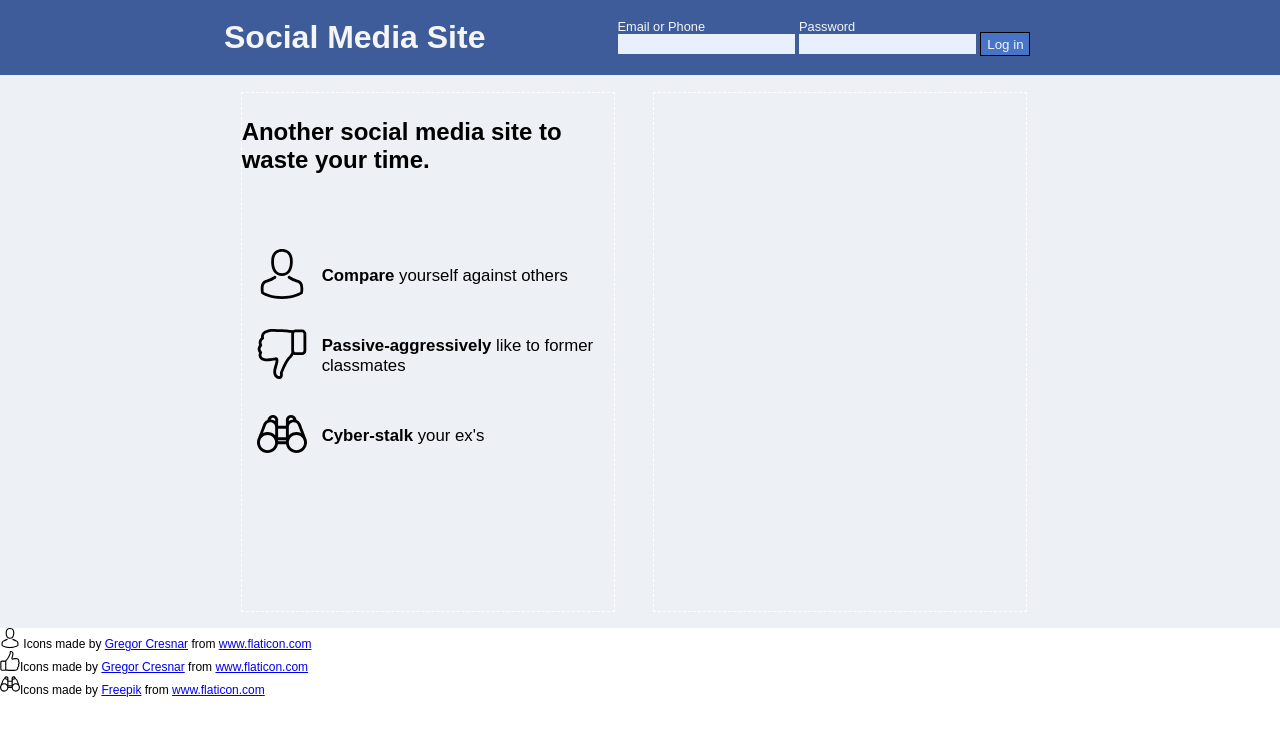
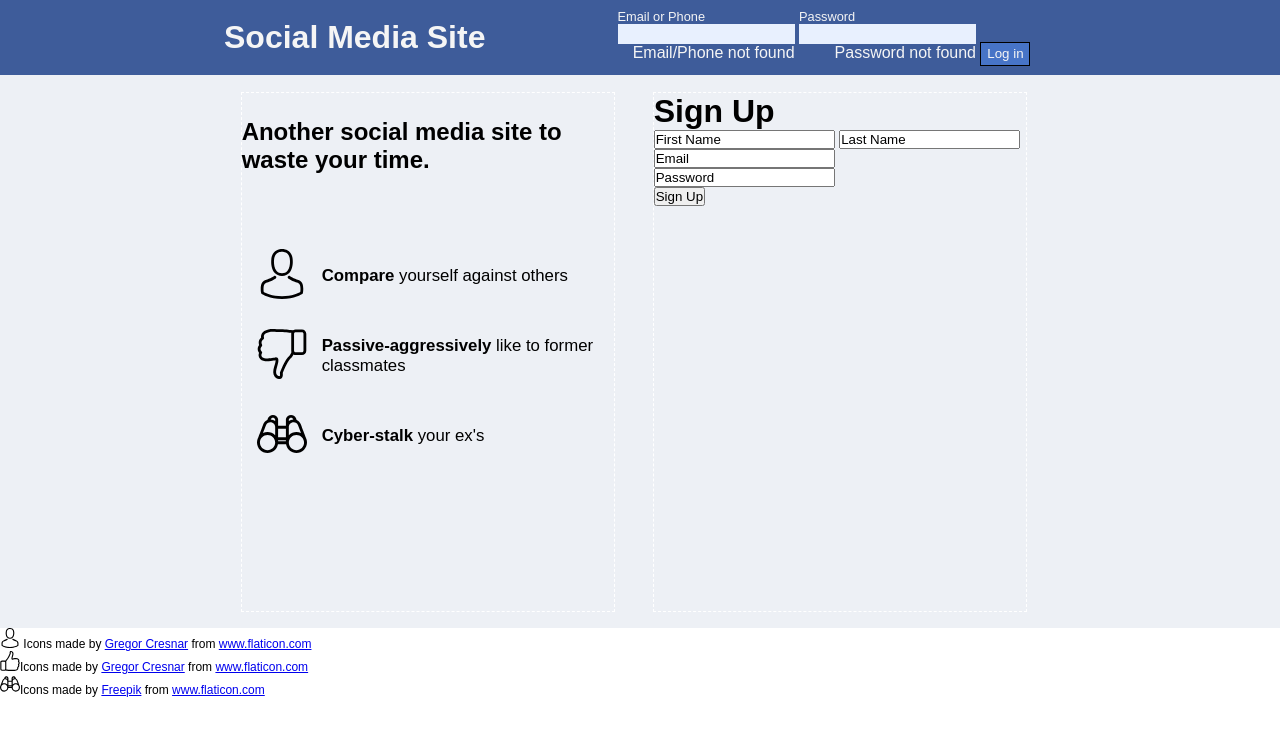
Before and after one commit to stholmes/F-is-for-FrontEnd, a plain HTML site: page social_media_login/index.html in a window 1280 px wide. Drawn offline with Linux system fonts and the light colour scheme.

Commit message:
Add register form

```diff
--- a/social_media_login/index.html
+++ b/social_media_login/index.html
@@ -16,10 +16,12 @@
                     <div class="form-control">
                         <label for="email">Email or Phone</label>
                         <input type="email">
+                        <p class="validation">Email/Phone not found</p>
                     </div>
                     <div  class="form-control">
                         <label for="password">Password</label>
                         <input type="password">
+                        <p class="validation">Password not found</p>
                     </div>
                     <button id="log-in">Log in</button>
                 </div>
@@ -45,7 +47,21 @@
                         </tr>
                     </table>
                 </div>
-                <div class="col"></div>
+                <div class="col">
+                    <form action="#" method="post">
+                        <h1>Sign Up</h1>
+                        <input type="text" name="firstName" id="firstName" value="First Name">
+                        <input type="text" name="lastName" id="lastName" value="Last Name">
+                        <div>
+                            <input class="sign-up-control" type="text" name="email" id="email" value="Email">
+                        </div>
+                        <div>
+                            <input class="sign-up-control" type="text" name="password" id="password" value="Password" >
+                        </div>
+                        <button type="submit">Sign Up</button>
+
+                    </form>
+                </div>
             </div>
         </main>
         <footer>
```
